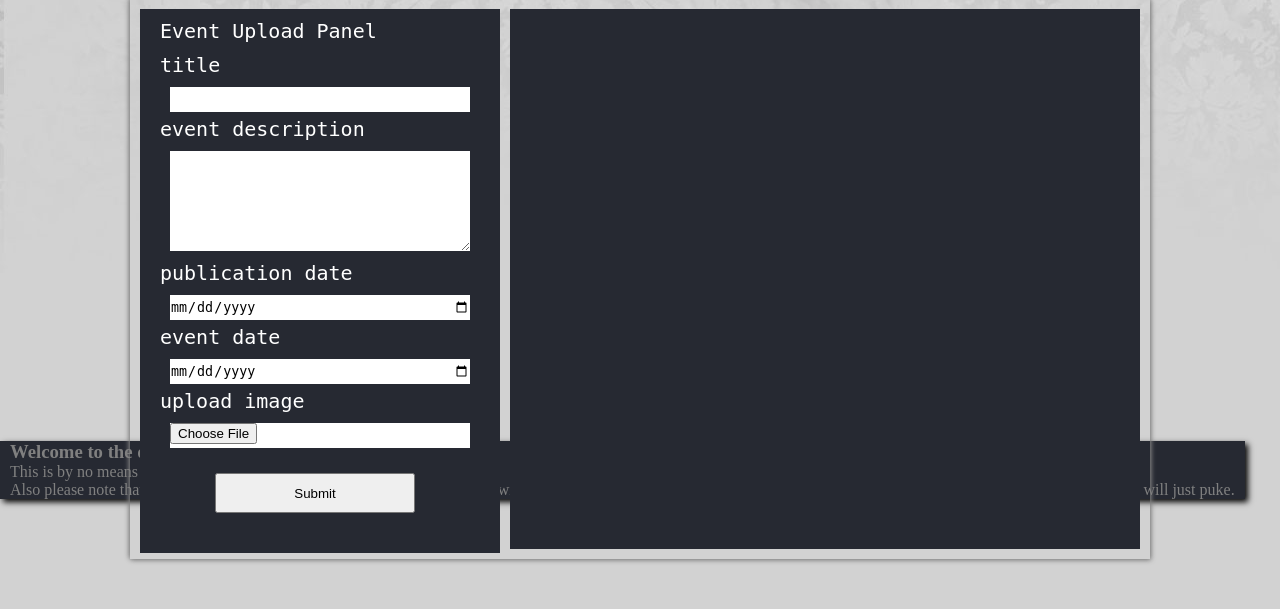
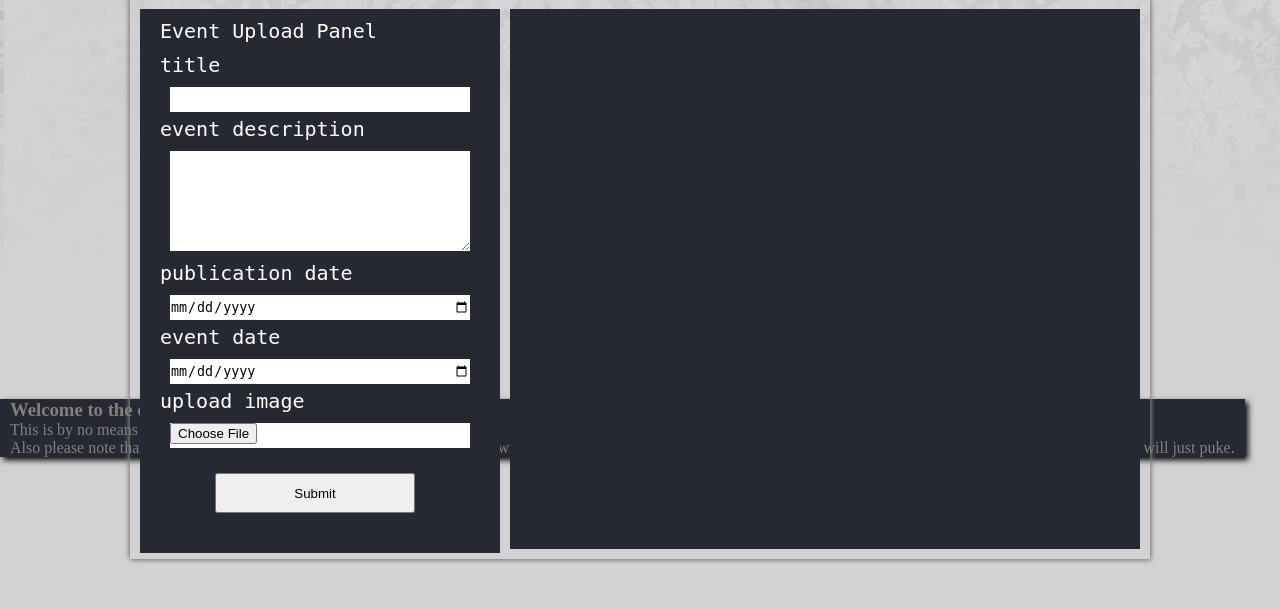
Before and after one commit to nikorova/the_coup, a PHP site: page /the_coup/ in a window 1280 px wide. Shown: the part 251-860 px from the top of the page. Run offline with PHP 8.4, Linux system fonts and the light colour scheme; some libraries are stand-ins or nearby versions.

Commit message:
fix positioning of dev_splash

```diff
--- a/style/panel.css
+++ b/style/panel.css
@@ -65,7 +65,7 @@ body {
 	background: #262932;
 	box-shadow: 3px 3px 6px black;
 
-	bottom: 50px;
+	top: 650px;
 	left: 0;
 	color: grey;
 }
```
